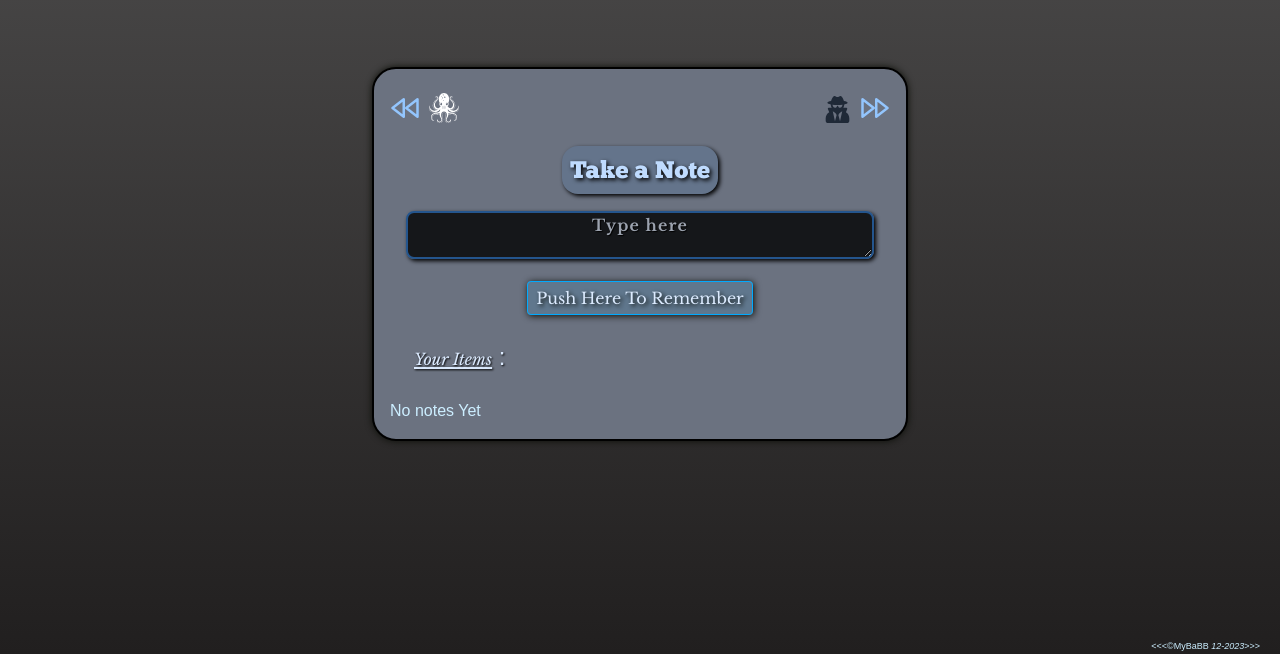
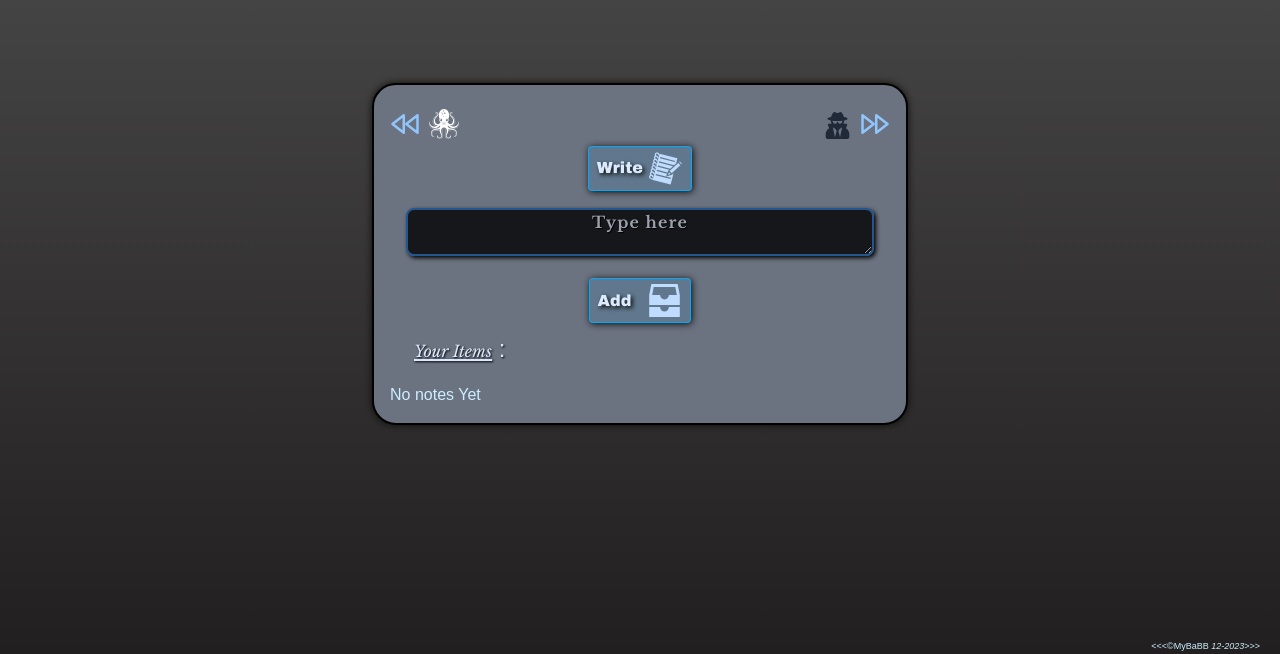
Before and after one commit to MyBaBB/MyBABB-Remember, a React (Vite) app: page / in a window 1280 px wide. Shown: the part 146-800 px from the top of the page. Built offline with nearby package versions, Linux system fonts and the light colour scheme.

Commit message:
made the new todo appear on the top of the list instead of the bottom of the list

```diff
--- a/src/TodoFolder/NewTodoForm.jsx
+++ b/src/TodoFolder/NewTodoForm.jsx
@@ -3,8 +3,9 @@ import { useState } from "react";
 import { FiFastForward } from "react-icons/fi";
 import { FaUserSecret } from "react-icons/fa";
 import { SiTestinglibrary } from "react-icons/si";
-import { LiaFastForwardSolid } from "react-icons/lia";
+import { GiNotebook } from "react-icons/gi";
 import { FiRewind } from "react-icons/fi";
+import { IoFileTrayStackedSharp } from "react-icons/io5";
 export function NewTodoForm({ onSubmit }) {
   const [newItem, setNewItem] = useState("");
 
@@ -58,13 +59,13 @@ export function NewTodoForm({ onSubmit }) {
       >
         <div className="form-row  ">
           <label htmlFor="item">
-            <span
-              className="oldFart m-auto my-4 w-fit
-                       rounded-2xl bg-slate-500 p-2 font-ChunkFive-Regular text-3xl text-blue-200
-                       sm:text-2xl"
-            >
-              Take a Note
-            </span>
+            <div className="btn relative m-auto mb-4 flex w-fit items-center justify-center align-middle  text-blue-100  ">
+              <span className="font-ArchivoBlack-Regular">Write&nbsp;</span>
+              <span className="inline-block text-blue-200">
+                <GiNotebook size={35} />
+              </span>
+              <span className="font-ArchivoBlack-Regular"> </span>
+            </div>
           </label>
 
           <textarea
@@ -77,8 +78,14 @@ export function NewTodoForm({ onSubmit }) {
             placeholder="Type here"
           />
         </div>
-        <button className="btn m-auto w-fit font-LibreBaskerville-Regular text-blue-100  ">
-          Push Here To Remember{" "}
+        <button className="btn relative m-auto -mb-4 flex w-fit items-center justify-center align-middle  text-blue-100  ">
+          <span className="font-ArchivoBlack-Regular">
+            Add&nbsp;&nbsp;&nbsp;
+          </span>
+          <span className="inline-block text-blue-200">
+            <IoFileTrayStackedSharp size={35} />
+          </span>
+          <span className="font-ArchivoBlack-Regular"> </span>
         </button>
       </form>
     </>
--- a/src/TodoFolder/TodoItem.jsx
+++ b/src/TodoFolder/TodoItem.jsx
@@ -5,7 +5,7 @@ function copyTodoItem(title) {
 
 export function TodoItem({ completed, id, title, toggleTodo, deleteTodo }) {
   return (
-    <div className="outerDivContainer  m-auto w-fit">
+    <div className="outerDivContainer   m-auto w-fit">
       <li className="ListItem9  ">
         <label
           className="label1 relative m-auto flex w-[250px] rounded-md border-2 border-varMEDBLUEFEATHER bg-slate-700
--- a/src/TodoFolder/WholeTodo.jsx
+++ b/src/TodoFolder/WholeTodo.jsx
@@ -18,8 +18,8 @@ export default function App() {
   function addTodo(title) {
     setTodos((currentTodos) => {
       return [
+        { id: crypto.randomUUID(), title, completed: false },
         ...currentTodos,
-        { id: crypto.randomUUID(), title, completed: false },
       ];
     });
   }
@@ -44,15 +44,17 @@ export default function App() {
 
   return (
     <>
-      <div className="controlContainer m-auto w-fit rounded-3xl border-2 border-black bg-gray-500 p-4  ">
+      <div className="controlContainer m-auto   w-fit rounded-3xl border-2 border-black bg-gray-500 p-4  ">
         <NewTodoForm onSubmit={addTodo} />
         <span className="text-left">
           <h1
             className="header decoration-
-       pb-4 text-blue-100"
+       pb-2 text-blue-100"
           >
             <u>
-              <span className=" font-LibreBaskerville-Italic text-base">Your Items</span>
+              <span className=" font-LibreBaskerville-Italic text-base">
+                Your Items
+              </span>
             </u>{" "}
             :
           </h1>
```
